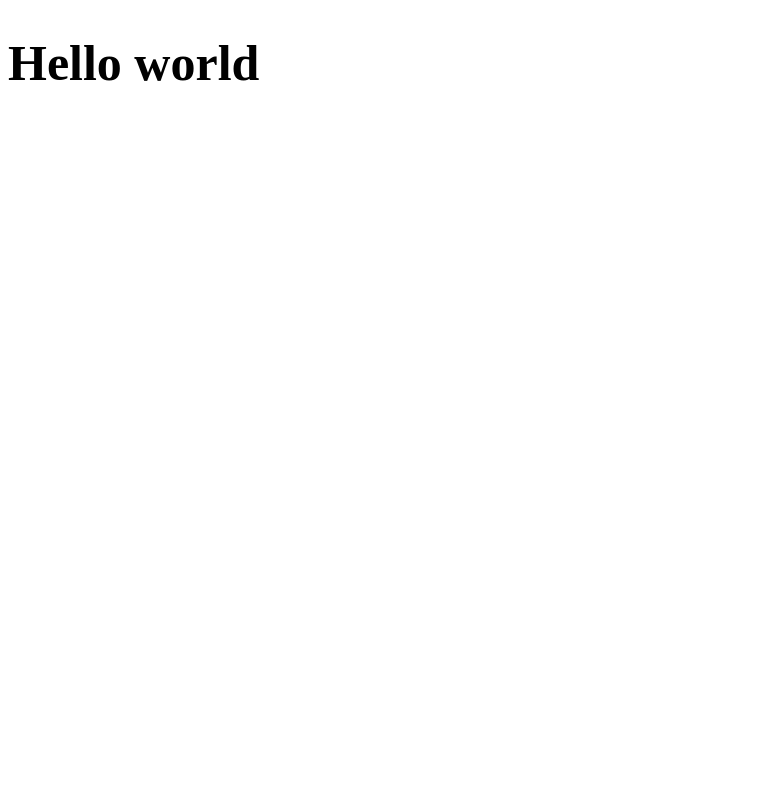
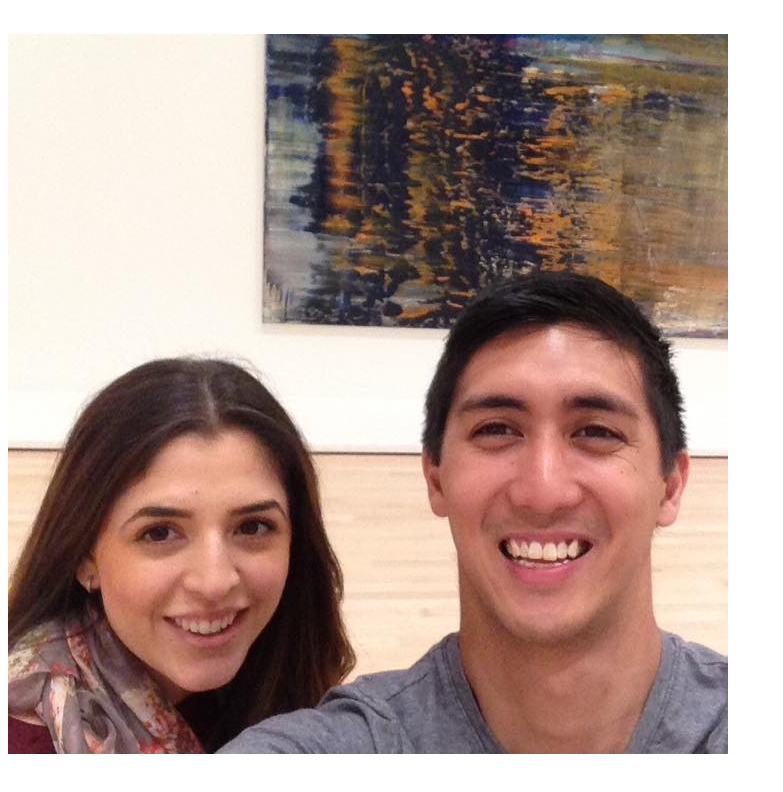
Before and after one commit to carlosyasu91/carlosyasu91.github.io, a plain HTML site: page index.html in a window 1280 px wide. Shown: the whole page, without its empty margins (0-783 px from the left). Drawn offline with Linux system fonts and the light colour scheme.

Commit message:
Added first image

```diff
--- a/index.html
+++ b/index.html
@@ -6,6 +6,7 @@
   <title>Mystery</title>
 </head>
 <body>
-<h1>Hello world</h1>
+<h1></h1>
+<img src="aug2016.jpg">
 </body>
 </html>
```
Also changed, not shown: aug2016.jpg (added).
